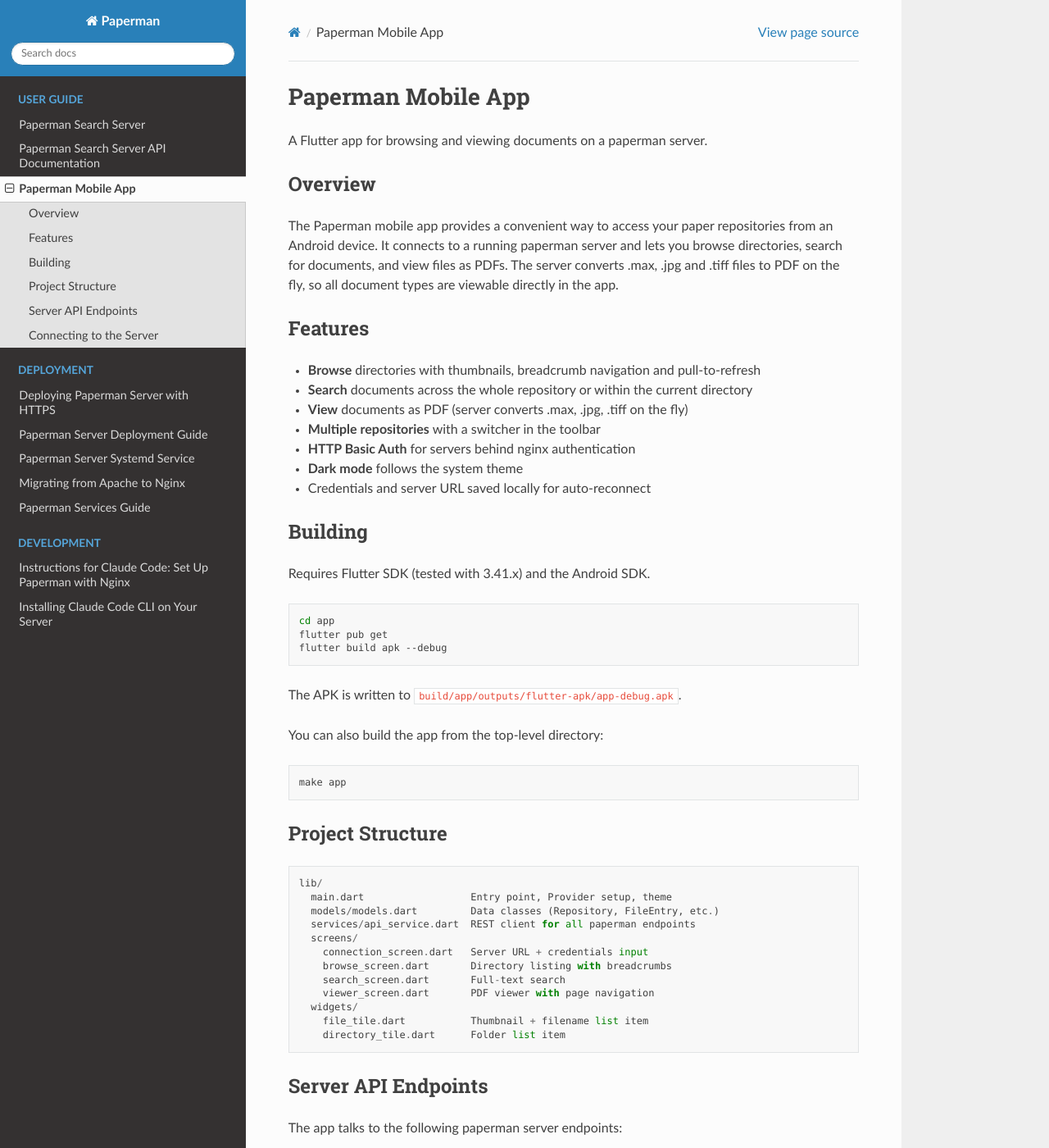
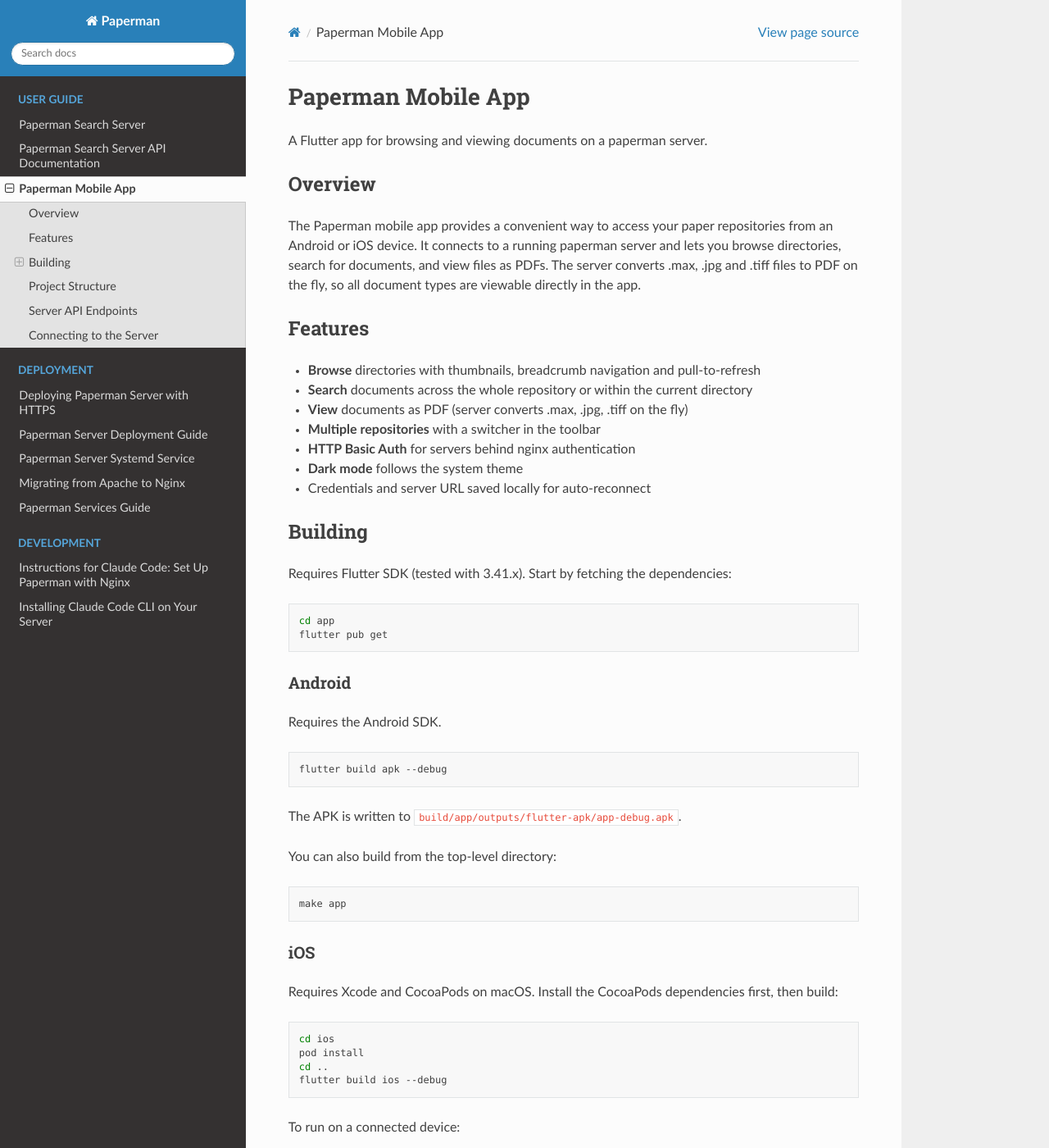
Before and after one commit to sjg20/paperman, a Sphinx documentation site: the page built from doc/app.rst, in a window 1280 px wide and 1400 px high. Shown: the whole window at 82% size. Built offline with Sphinx 7.4.7 and the Read the Docs theme 3.1.0, drawn with Linux system fonts in a browser that asks for light colours; some of the changed text lies outside the part shown.

Commit message:
doc: Add iOS build instructions to the app page
The app documentation only covers the Android build. Add an iOS
subsection with CocoaPods setup, debug and release build commands, and
a note on Xcode signing for distribution. Also update the overview to
mention iOS alongside Android.

Co-developed-by: Claude Opus 4.6 <noreply@anthropic.com>

```diff
--- a/doc/app.rst
+++ b/doc/app.rst
@@ -7,7 +7,7 @@
 --------
 
 The Paperman mobile app provides a convenient way to access your paper
-repositories from an Android device. It connects to a running paperman
+repositories from an Android or iOS device. It connects to a running paperman
 server and lets you browse directories, search for documents, and view
 files as PDFs. The server converts .max, .jpg and .tiff files to PDF on
 the fly, so all document types are viewable directly in the app.
@@ -28,21 +28,58 @@
 Building
 --------
 
-Requires Flutter SDK (tested with 3.41.x) and the Android SDK.
+Requires Flutter SDK (tested with 3.41.x). Start by fetching the
+dependencies:
 
 .. code:: bash
 
    cd app
    flutter pub get
+
+Android
+~~~~~~~
+
+Requires the Android SDK.
+
+.. code:: bash
+
    flutter build apk --debug
 
 The APK is written to ``build/app/outputs/flutter-apk/app-debug.apk``.
 
-You can also build the app from the top-level directory:
+You can also build from the top-level directory:
 
 .. code:: bash
 
    make app
+
+iOS
+~~~
+
+Requires Xcode and CocoaPods on macOS. Install the CocoaPods
+dependencies first, then build:
+
+.. code:: bash
+
+   cd ios
+   pod install
+   cd ..
+   flutter build ios --debug
+
+To run on a connected device:
+
+.. code:: bash
+
+   flutter run
+
+For a release build you need an Apple Developer account and a valid
+signing configuration in Xcode. Open ``ios/Runner.xcworkspace`` in
+Xcode, set your team and provisioning profile under **Signing &
+Capabilities**, then build with:
+
+.. code:: bash
+
+   flutter build ipa
 
 Project Structure
 -----------------
```
